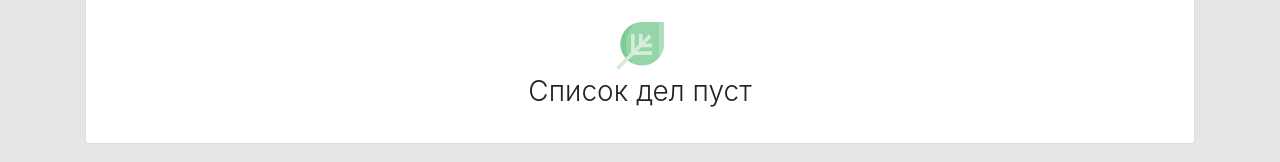
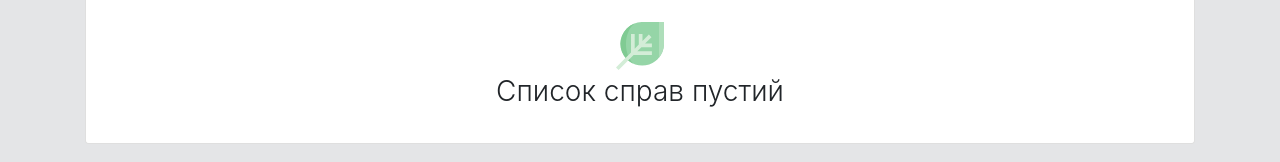
Before and after one commit to romanborynets0/Todo_List, a plain HTML site: page index.html in a window 1280 px wide. Shown: the part 193-355 px from the top of the page. Drawn offline with nearby package versions, Linux system fonts and the light colour scheme.

Commit message:
українізаці

```diff
--- a/js/main.js
+++ b/js/main.js
@@ -88,7 +88,7 @@ function checkEmptyList() {
     if (tasks.length === 0) {
         const emptyListHTML = `<li id="emptyList" class="list-group-item empty-list">
 					<img src="./img/leaf.svg" alt="Empty" width="48" class="mt-3">
-					<div class="empty-list__title">Список дел пуст</div>
+					<div class="empty-list__title">Список справ пустий</div>
 				</li>`;
         tasksList.insertAdjacentHTML('afterbegin', emptyListHTML);
     }
```
Also changed, not shown: index.html (+1 -1 lines).
